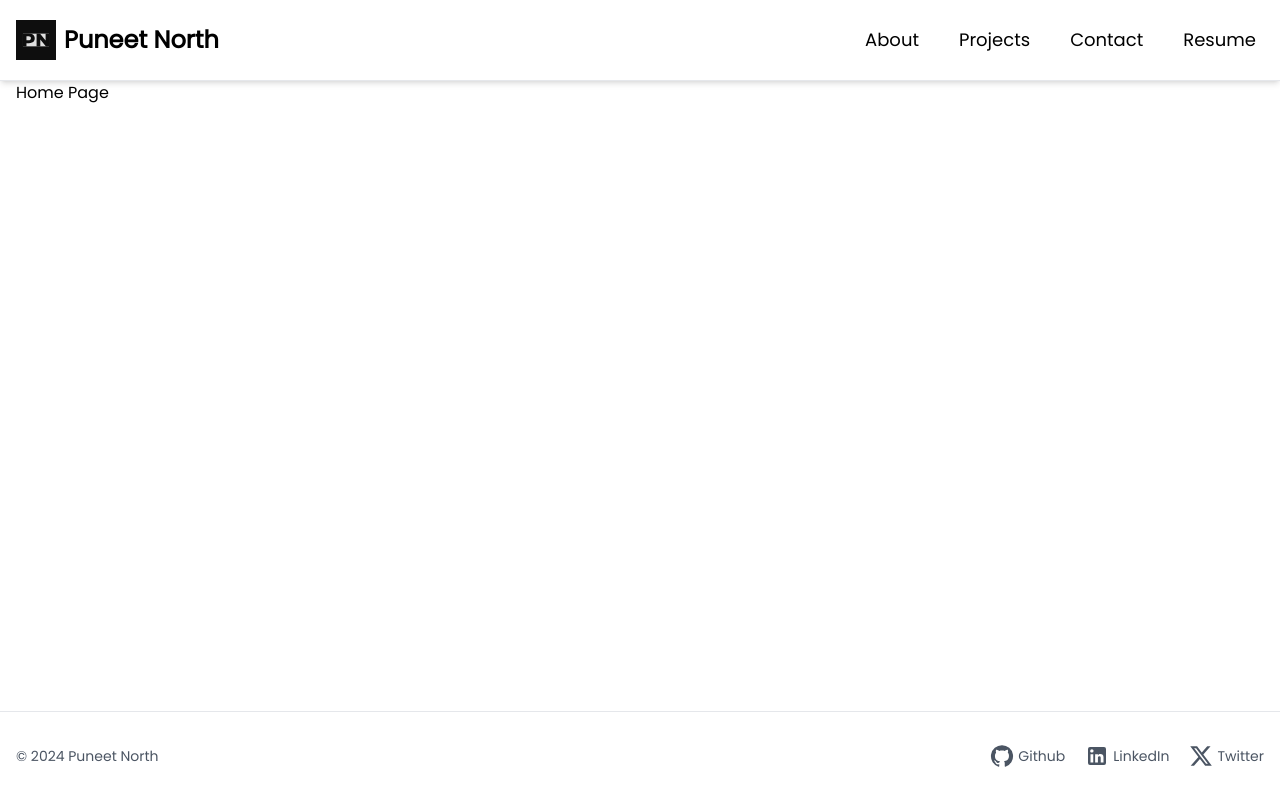
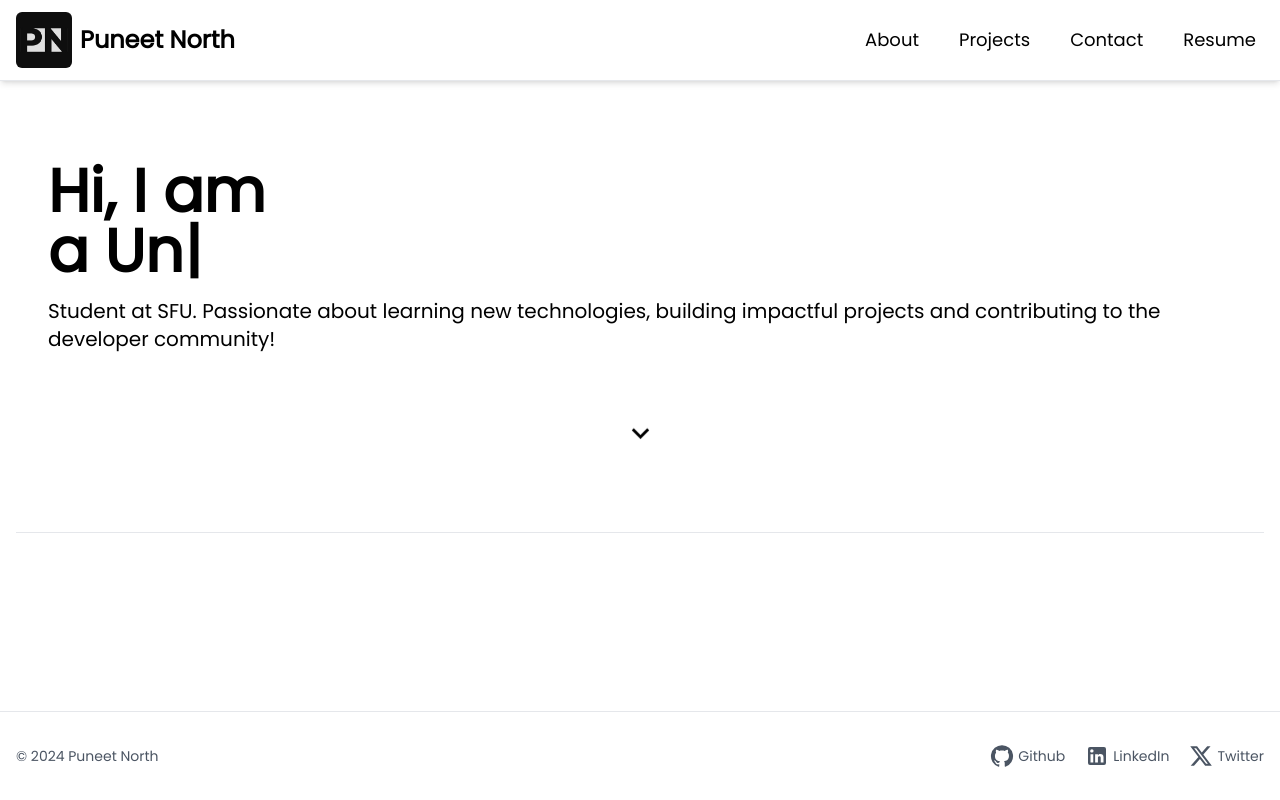
Before and after one commit to p-north/Personal-Portfolio, a React (Vite) app in the folder front_end/: page / in a window 1280 px wide. Built offline with nearby package versions, Linux system fonts and the light colour scheme.

Commit message:
added hero section in homepage and fixed up ui

```diff
--- a/front_end/package.json
+++ b/front_end/package.json
@@ -17,7 +17,8 @@
     "@mui/material": "^6.1.5",
     "react": "^18.3.1",
     "react-dom": "^18.3.1",
-    "react-router-dom": "^6.27.0"
+    "react-router-dom": "^6.27.0",
+    "typewriter-effect": "^2.21.0"
   },
   "devDependencies": {
     "@eslint/js": "^9.11.1",
--- a/front_end/src/Pages/Home.jsx
+++ b/front_end/src/Pages/Home.jsx
@@ -1,9 +1,10 @@
 import React from 'react'
+import Hero from '../components/Hero'
 
 const Home = () => {
   return (
     <div className='container mx-auto px-4'>
-      Home Page
+      <Hero/>
     </div>
   )
 }
--- /dev/null
+++ b/front_end/src/components/Hero.jsx
@@ -0,0 +1,37 @@
+import React from 'react'
+import Typewriter from 'typewriter-effect'
+import KeyboardArrowDownIcon from '@mui/icons-material/KeyboardArrowDown';
+
+const Hero = () => {
+    const name = 'Hi, I am'
+    const sect = 'Student at SFU. Passionate about learning new technologies, building impactful projects and contributing to the developer community!'
+
+  return (
+    <div>
+      <section className='py-20 mb-4 border-b'>
+        <div className='flex flex-col items-center max-auto px-4 sm:px-6 max-w-7xl lg:px-8'>
+            <div>
+                <h1 className='text-4xl font-bold sm:text-5xl md:text-6xl'>
+                    {name}<Typewriter
+                            options={
+                                {
+                                    strings: ['Puneet North.', 'a University Student.', 'a Problem Solver.', 'a Team Player.', 'a Human.', 'a Creative Mind.'],
+                                    autoStart: true,
+                                    loop: true,
+                                    deleteSpeed: 40,
+                                }
+                            }
+                    />
+                </h1>
+                <p className='my-4 text-xl'>{sect}</p>
+            </div>
+        </div>
+        <div className='mt-12 flex justify-center animate-bounce'>
+                    <KeyboardArrowDownIcon className='mx-auto h-20' fontSize="large"/>
+                </div>
+      </section>
+    </div>
+  )
+}
+
+export default Hero
--- a/front_end/src/components/Navbar.jsx
+++ b/front_end/src/components/Navbar.jsx
@@ -1,6 +1,6 @@
 import React from 'react'
 import {NavLink } from 'react-router-dom'
-import logo from '../assets/personal_logo.svg'
+import logo from '../assets/Preview.png'
 
 const Navbar = () => {
     // hover class for navbar when user clicks in link
@@ -11,7 +11,7 @@ const Navbar = () => {
             <div className='container mx-auto px-4 py-4 flex justify-between items-center h-20'>
                 <NavLink to = '/'className=' flex flex-shrink-0 items-center text-2xl font-bold'>
 
-                <img className = 'h-10 w-auto'src={logo} alt="personal_logo" />
+                <img className = 'h-14 w-auto rounded-md'src={logo} alt="personal_logo" />
                 <span className='ml-2'>
                     Puneet North
                 </span>
--- a/front_end/src/main.jsx
+++ b/front_end/src/main.jsx
@@ -1,4 +1,3 @@
-import { StrictMode } from 'react'
 import { createRoot } from 'react-dom/client'
 import App from './App.jsx'
 import './index.css'
```
Also changed, not shown: front_end/src/assets/Preview.png (added), 1 other file (tests, documents, lock files or other folders).
